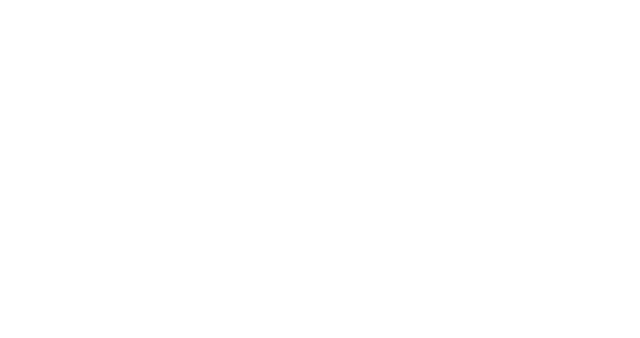
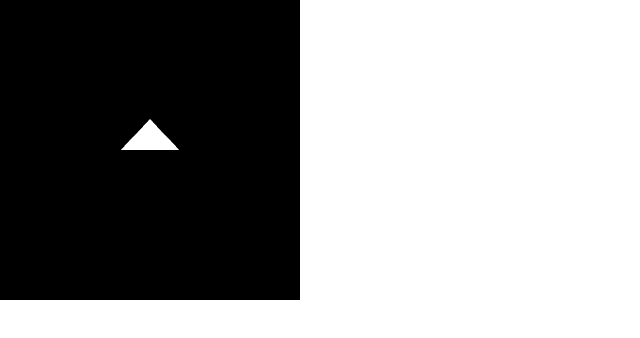
Before and after one commit to Nismit/nisgl-ts, a website: page docs/index.html in a window 1280 px wide. Shown: the whole page, without its empty margins (0-640 px from the left). Drawn offline with Linux system fonts and the light colour scheme.

Commit message:
Fix file path

```diff
--- a/docs/index.html
+++ b/docs/index.html
@@ -3,9 +3,9 @@
 
 <head>
   <meta charset="UTF-8">
-  <meta name="viewport" content="width=device-width, initial-scale=1.0">
   <meta http-equiv="X-UA-Compatible" content="ie=edge">
   <title>NISGL Test</title>
+  <meta name="viewport" content="width=device-width, initial-scale=1">
   <style>
     body {
       margin: 0;
@@ -15,6 +15,7 @@
 
 <body>
   <canvas id="canvas"></canvas>
+  <script src="/assets/js/bundle.js"></script>
 </body>
 
 </html>
--- a/docs/src/index.js
+++ b/docs/src/index.js
@@ -1,4 +1,4 @@
-import { NISGL } from "../dist/nisgl-ts";
+import { NISGL } from "../../dist/nisgl-ts";
 import { mat4 } from "gl-matrix";
 
 const Vertex = `
```
